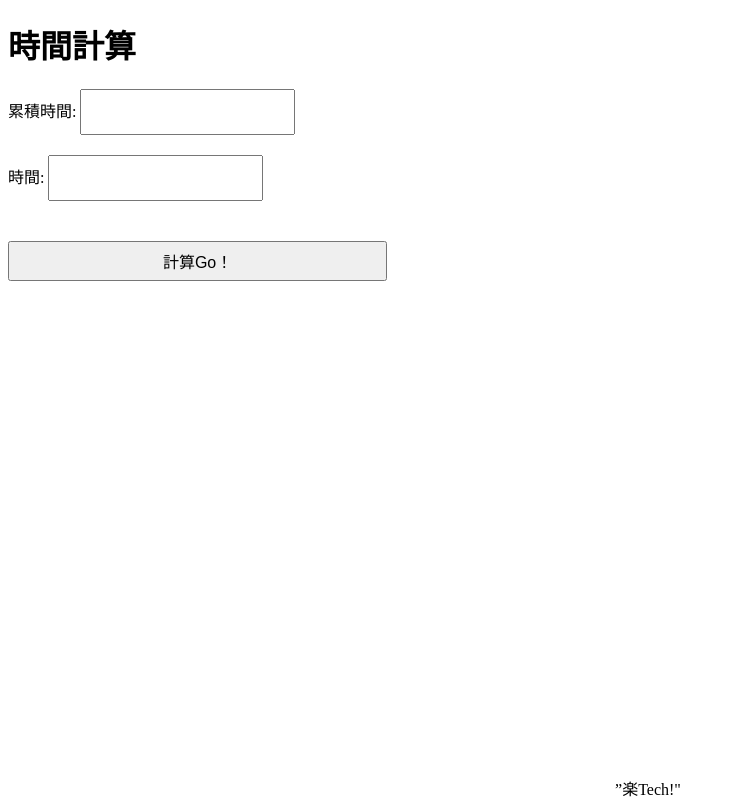
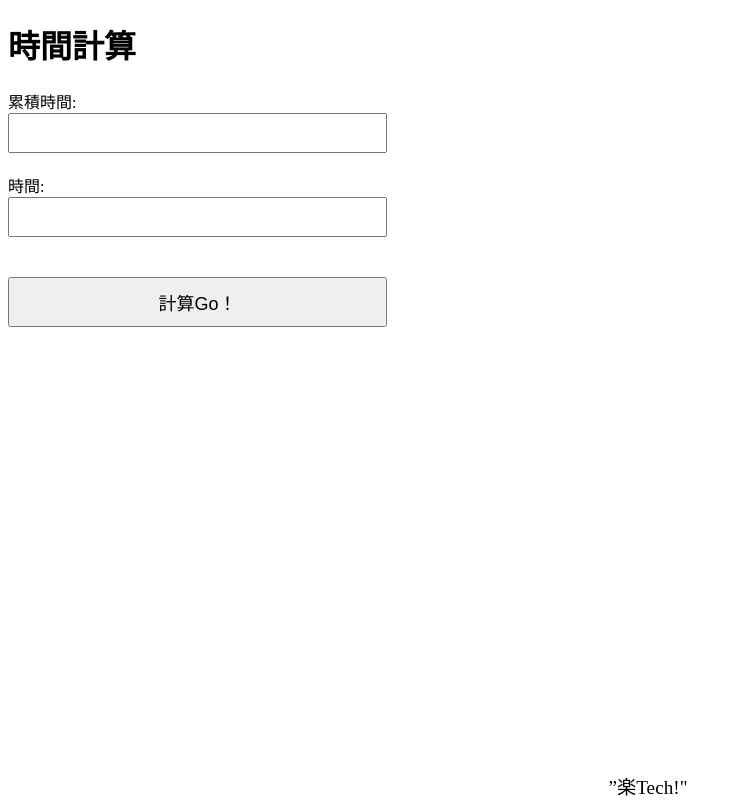
Before and after one commit to studying-program/working-time-calculation, a Flask app: page / in a window 1280 px wide. Shown: the whole page, without its empty margins (0-742 px from the left). Run offline with Flask 3, Linux system fonts and the light colour scheme.

Commit message:
changeside

```diff
--- a/flask-template/static/site.css
+++ b/flask-template/static/site.css
@@ -25,3 +25,27 @@
     padding: 5px;
     font-family:'Segoe UI', Tahoma, Geneva, Verdana, sans-serif;
 }
+
+.large-input {
+    height: 40px;
+    font-size: 16px;
+    margin-bottom: 20px; /* インプットボックスの間隔を広げる */
+    display: block;
+    width: 30%;
+    box-sizing: border-box;
+}
+
+.large-button {
+    width: 30%;
+    height: 50px; /* ボタンの高さを大きくする */
+    font-size: 18px; /* ボタンのフォントサイズを大きくする */
+    margin-top: 20px; /* ボタンの間隔を広げる */
+}
+
+.bottom-text {
+    position: fixed;
+    bottom: 0;
+    width: 100%;
+    text-align: center;
+    font-size: 1.2em;
+}
--- a/flask-template/templates/index.html
+++ b/flask-template/templates/index.html
@@ -4,38 +4,19 @@
     <meta charset="UTF-8">
     <meta name="viewport" content="width=device-width, initial-scale=1.0">
     <title>時間計算</title>
-    <style>
-        .center-text {
-            text-align: center;
-        }
-        .large-input {
-            height: 40px;
-            font-size: 16px;
-            margin-bottom: 20px; /* インプットボックスの間隔を広げる */
-        }
-        .large-button {
-            width: 30%;
-            height: 40px;
-            font-size: 16px;
-            margin-top: 20px; /* ボタンの間隔を広げる */
-        }
-        .bottom-text {
-            position: fixed;
-            bottom: 0;
-            width: 100%;
-            text-align: center;
-        }
-    </style>
+    <link rel="stylesheet" href="{{ url_for('static', filename='site.css') }}">
 </head>
 <body>
     <h1>時間計算</h1>
     <form method="POST">
-        <label for="time1">累積時間:</label>
-        <input type="text" id="time1" name="time1" class="large-input" required>
-        <br>
-        <label for="time2">時間:</label>
-        <input type="text" id="time2" name="time2" class="large-input" required>
-        <br>
+        <div class="form-group">
+            <label for="time1" class="form-label">累積時間:</label>
+            <input type="text" id="time1" name="time1" class="large-input" required>
+        </div>
+        <div class="form-group">
+            <label for="time2" class="form-label">時間:</label>
+            <input type="text" id="time2" name="time2" class="large-input" required>
+        </div>
         <button type="submit" class="large-button">計算Go！</button>
     </form>
     {% if total_time is not none %}
```
